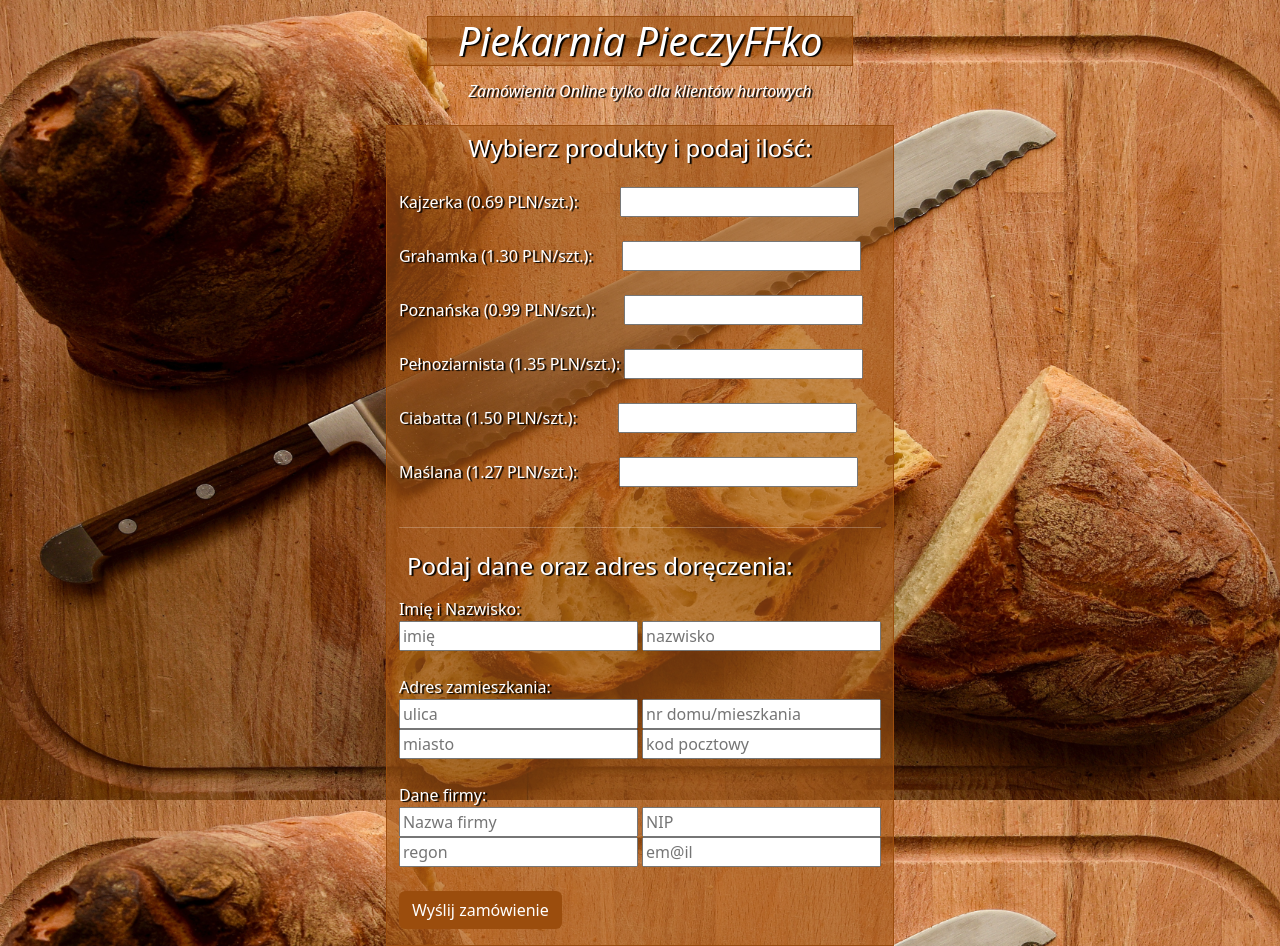
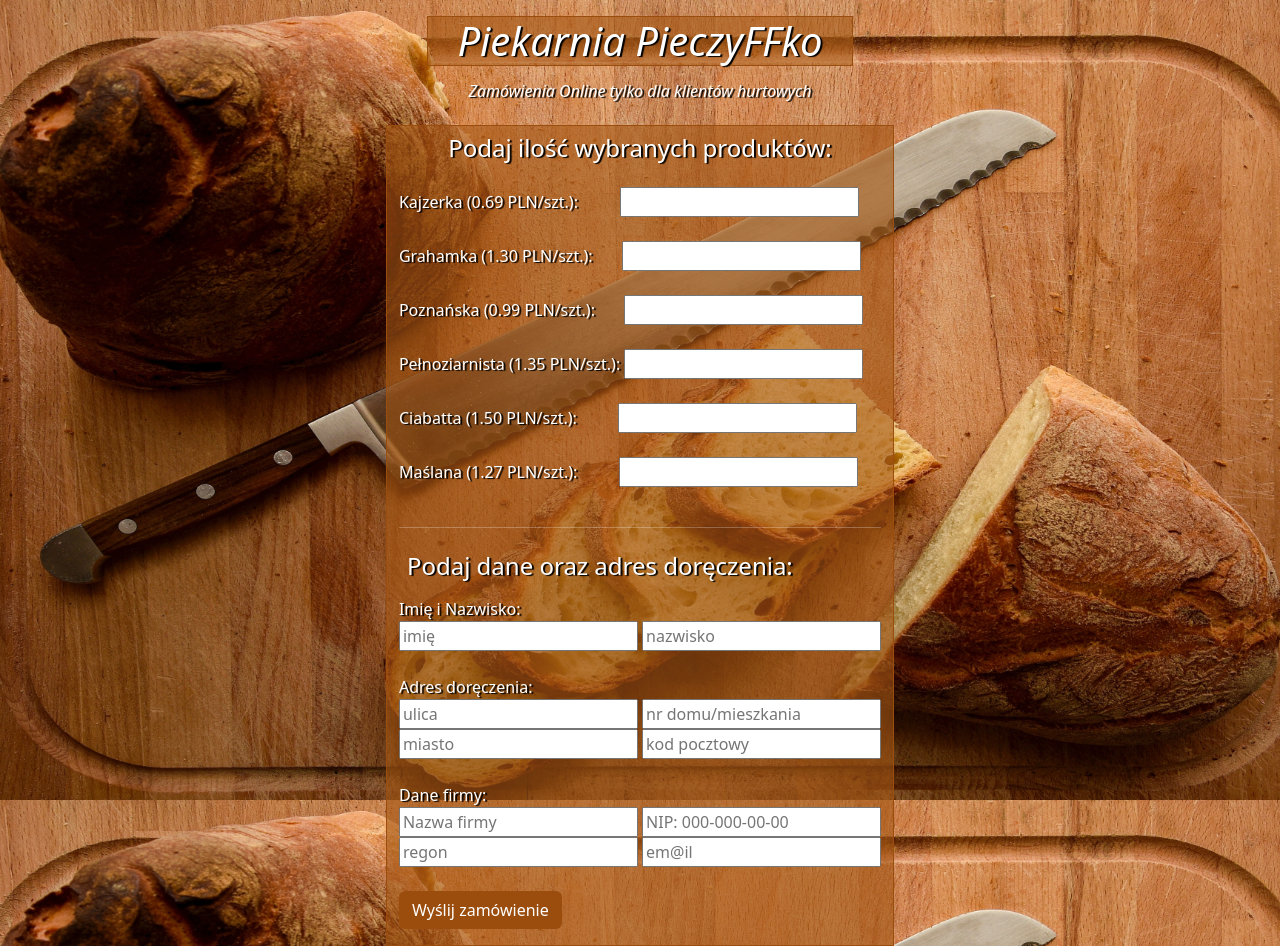
Before and after one commit to DarkoKa/Order-Form, a PHP site: page /Form_order/ in a window 1280 px wide. Run offline with PHP 8.4, Linux system fonts and the light colour scheme.

Commit message:
Add files via upload

```diff
--- a/index.php
+++ b/index.php
@@ -23,7 +23,7 @@
     <div class="row">
       <div class="col myStyleForm">
         <form action="order_form.php" method="post">
-            <h4 class="p-2 pb-3 text-center myStyleTextInForm">Wybierz produkty i podaj ilość:</h4>
+            <h4 class="p-2 pb-3 text-center myStyleTextInForm">Podaj ilość wybranych produktów:</h4>
 
             <span class="myStyleTextInForm">Kajzerka (0.69 PLN/szt.):</span>
             &nbsp;&nbsp;&nbsp;&nbsp;&nbsp;&nbsp;&nbsp;&nbsp;&nbsp;<input class="text" type="text" name="kajzerki"/>
@@ -57,7 +57,7 @@
             <input type="text" name="nazwisko" placeholder="nazwisko"/>
             <br><br>
 
-            <span class="myStyleTextInForm">Adres zamieszkania:</span><br>
+            <span class="myStyleTextInForm">Adres doręczenia:</span><br>
             <input type="text" name="ulica" placeholder="ulica"/>
             <input type="text" name="nr_domu" placeholder="nr domu/mieszkania"/>
             <br>
@@ -66,7 +66,10 @@
             <br><br>
             <span class="myStyleTextInForm">Dane firmy:</span><br>
             <input type="text" name="nazwa_firmy" placeholder="Nazwa firmy"/>
-            <input type="text" name="nip" placeholder="NIP"/>
+
+            <!-- test number -->
+            <input type="number" inputmode="numeric" maxlenght="10" name="nip" placeholder="NIP: 000-000-00-00"/>
+
             <br>
             <input type="text" name="regon" placeholder="regon"/>
             <input type="text" name="e_mail" placeholder="em@il"/>
```
